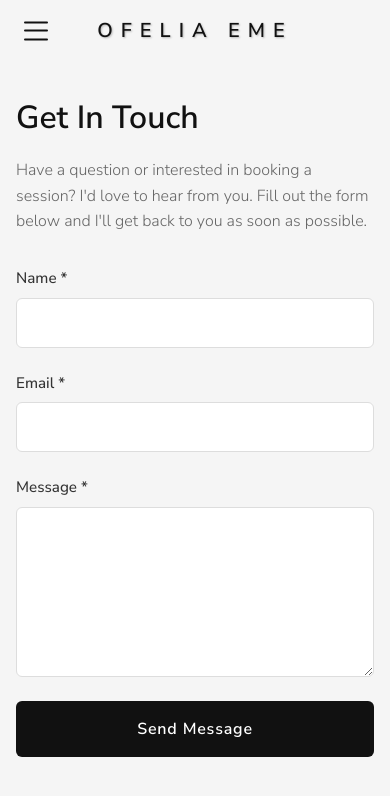
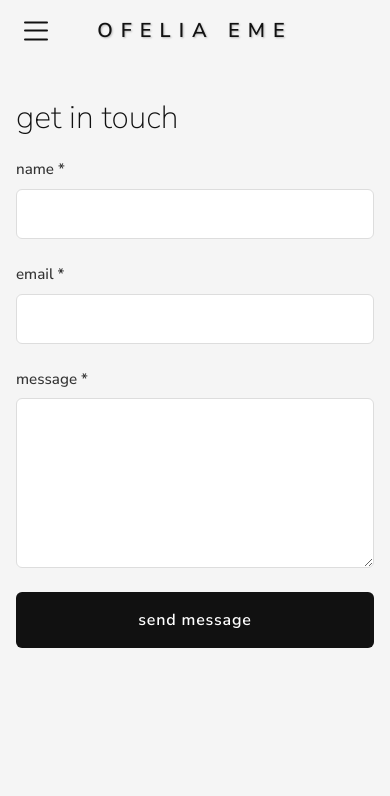
Before and after one commit to michael-lemiale/ofelia-photography, a SvelteKit app: page /contact in a window 390 px wide. Shown: the top 796 px of the page. Built offline with nearby package versions, Linux system fonts and the light colour scheme.

Commit message:
minor updates and caching improvements

```diff
--- a/src/lib/siteConfig.ts
+++ b/src/lib/siteConfig.ts
@@ -1,8 +1,8 @@
 export const site = {
   name: 'Ofelia Eme Photography',
   url: 'https://ofeliaemephoto.com',
-  titleTemplate: '%s | Ofelia Eme',
-  defaultTitle: 'Ofelia Eme | Film & Digital Photography | Paris',
+  titleTemplate: '%s | ofelia eme',
+  defaultTitle: 'ofelia eme | film & digital photography | paris',
   defaultDescription:
     'Paris-based photographer specializing in product, interior, travel and lifestyle photography — shooting film and digital.',
   social: {
--- /dev/null
+++ b/src/lib/stores/portfolio.ts
@@ -0,0 +1,10 @@
+import { writable } from 'svelte/store';
+
+export type PortfolioItem = { path: string; module: any; isPortrait: boolean };
+
+export const portfolioCache = writable<{ elements: PortfolioItem[]; ready: boolean }>(
+  {
+    elements: [],
+    ready: false
+  }
+);
--- a/src/routes/about/+page.svelte
+++ b/src/routes/about/+page.svelte
@@ -2,13 +2,19 @@
 	<div class="about-content">
 		<div class="about-text">
 			<p>
-                A collection of images taken by Ofelia. Shooting film and digital. Based out of Paris.
+                a collection of images taken by Ofelia
 			</p>
 			<p>
-                Specializing in product, interior, travel and lifestyle photography.
+				shooting film and digital, based out of Paris
 			</p>
 			<p>
-                Let's work together
+                specializing in fashion, interior, travel and lifestyle photography
+			</p>
+			<p>
+                let's work together
+			</p>
+			<p>
+				<a href="https://www.instagram.com/ofeliaemephoto" target="_blank" rel="noopener noreferrer">- instagram</a>
 			</p>
 		</div>
 	</div>
@@ -30,6 +36,22 @@
 		color: #333;
 	}
 
+	/* Make links clearly underlined and obvious on hover */
+	.about-text a {
+		color: #000;
+		text-decoration: underline;
+		text-underline-offset: 2px;
+		text-decoration-thickness: 1px;
+		transition: color 0.2s ease, text-underline-offset 0.2s ease, text-decoration-thickness 0.2s ease;
+	}
+
+	.about-text a:hover,
+	.about-text a:focus-visible {
+		color: #111;
+		text-underline-offset: 3px;
+		text-decoration-thickness: 2px;
+	}
+
 	.about-text p {
 		margin-bottom: 1.5rem;
 		font-size: 1.1rem;
--- a/src/routes/contact/+page.svelte
+++ b/src/routes/contact/+page.svelte
@@ -6,15 +6,10 @@
 
 <div class="contact">
 	<div class="contact-content">
-		<h1>Get In Touch</h1>
-		<p class="intro">
-			Have a question or interested in booking a session? I'd love to hear from you. Fill out the
-			form below and I'll get back to you as soon as possible.
-		</p>
-
+		<h1>get in touch</h1>
 		{#if form?.success}
 			<div class="success-message">
-				<p>Thank you for your message! I'll get back to you soon.</p>
+				<p>thank you for your message, i'll get back to you soon</p>
 			</div>
 		{/if}
 
@@ -26,21 +21,21 @@
 
 		<form method="POST" use:enhance>
 			<div class="form-group">
-				<label for="name">Name *</label>
+				<label for="name">name *</label>
 				<input type="text" id="name" name="name" required />
 			</div>
 
 			<div class="form-group">
-				<label for="email">Email *</label>
+				<label for="email">email *</label>
 				<input type="email" id="email" name="email" required />
 			</div>
 
 			<div class="form-group">
-				<label for="message">Message *</label>
+				<label for="message">message *</label>
 				<textarea id="message" name="message" rows="6" required></textarea>
 			</div>
 
-			<button type="submit" class="submit-btn">Send Message</button>
+			<button type="submit" class="submit-btn">send message</button>
 		</form>
 	</div>
 </div>
@@ -54,20 +49,14 @@
 
 	.contact-content {
 		text-align: left;
+		margin-bottom: 2rem;
 	}
 
 	h1 {
-		font-size: 2.5rem;
-		font-weight: 600;
-		margin-bottom: 1rem;
+		font-size: 1.75rem;
+		font-weight: 200;
+		margin-bottom: .5rem;
 		color: #111;
-	}
-
-	.intro {
-		font-size: 1.1rem;
-		color: #666;
-		margin-bottom: 2rem;
-		line-height: 1.6;
 	}
 
 	.success-message {
@@ -97,6 +86,7 @@
 	}
 
 	form {
+		margin-top: 1rem;
 		display: flex;
 		flex-direction: column;
 		gap: 1.5rem;
@@ -165,9 +155,5 @@
 		h1 {
 			font-size: 2rem;
 		}
-
-		.intro {
-			font-size: 1rem;
-		}
 	}
 </style>
--- a/src/routes/layout.css
+++ b/src/routes/layout.css
@@ -27,3 +27,13 @@ html, body {
 	font-family: var(--font-sans);
 	font-weight: 300; /* prefer Light as default */
 }
+
+/* Ensure form controls and headings inherit Nunito Sans globally */
+:global(button, input, textarea, select) {
+	font-family: var(--font-sans);
+}
+
+:global(h1, h2, h3, h4, h5, h6) {
+	font-family: var(--font-sans);
+	font-weight: 600; /* maintain heading emphasis */
+}
--- a/src/routes/portfolio/+page.svelte
+++ b/src/routes/portfolio/+page.svelte
@@ -1,6 +1,8 @@
 <script lang="ts">
-	import { onMount } from 'svelte';
+	import { onMount, onDestroy } from 'svelte';
 	import { fade } from 'svelte/transition';
+	import { writable, get } from 'svelte/store';
+	import { portfolioCache, type PortfolioItem } from '$lib/stores/portfolio';
 
 	const imageModules: Record<string, { default: any }> = import.meta.glob(
 		'$lib/assets/img/*.{jpg,jpeg,png,webp,avif}',
@@ -9,8 +11,17 @@
 		}
 	);
 
-	let imageElements = $state<{ path: string; module: any; isPortrait: boolean }[]>([]);
-	let isReady = $state(false);
+	let imageElements = $state<PortfolioItem[]>([]);
+	const gridReady = writable(false);
+
+	// Initialize from cache synchronously to avoid first-render spinner
+	{
+		const cached = get(portfolioCache);
+		if (cached.ready) {
+			imageElements = cached.elements;
+			gridReady.set(true);
+		}
+	}
 
 	function resolveSrc(mod: any): string {
 		const m = mod?.default ?? mod;
@@ -18,6 +29,22 @@
 	}
 
 	onMount(() => {
+		const unsubscribe = portfolioCache.subscribe((cache) => {
+			if (cache.ready && imageElements.length === 0) {
+				imageElements = cache.elements;
+				gridReady.set(true);
+			}
+		});
+
+		// If cache not ready, load and then cache it
+		let currentCache: { elements: PortfolioItem[]; ready: boolean } | undefined;
+		const unsubOnce = portfolioCache.subscribe((c) => (currentCache = c));
+		unsubOnce();
+		if (currentCache && currentCache.ready) {
+			// already handled via subscription
+			return () => unsubscribe();
+		}
+
 		const entries = Object.entries(imageModules);
 		const loads = entries.map(([path, mod]) =>
 			new Promise<{ path: string; module: any; isPortrait: boolean }>((resolve) => {
@@ -36,23 +63,32 @@
 
 		Promise.all(loads).then((results) => {
 			imageElements = results;
-			isReady = true;
+			gridReady.set(true);
+			portfolioCache.set({ elements: results as PortfolioItem[], ready: true });
 		});
+		return () => unsubscribe();
 	});
 </script>
 
 
 <div class="gallery">
-	{#if isReady}
+	{#if $gridReady}
 	<div class="gallery-grid" transition:fade={{ duration: 1200 }}>
-		{#each imageElements as { path, module, isPortrait }}
-			<div class="gallery-item" class:portrait={isPortrait} class:landscape={!isPortrait}>
-				<enhanced:img src={module} alt="Photography by Ofelia" />
+		{#each imageElements as item (item.path)}
+			<div class="gallery-item" class:portrait={item.isPortrait} class:landscape={!item.isPortrait}>
+				<!-- Transparent overlay to intercept right-click/long-press/drag -->
+				<div class="image-guard"
+					aria-hidden="true"
+					oncontextmenu={(e) => e.preventDefault()}
+					onpointerdown={(e) => e.preventDefault()}
+					ondragstart={(e) => e.preventDefault()}>
+				</div>
+				<enhanced:img src={item.module} alt="Photography by Ofelia" draggable="false" />
 			</div>
 		{/each}
 	</div>
 	{:else}
-	<div class="loading-background" role="status" aria-busy="true" aria-label="Loading portfolio images" transition:fade={{ duration: 1000 }}>
+	<div class="loading-background" role="status" aria-busy="true" aria-label="Loading portfolio images" transition:fade={{ duration: 1200 }}>
 		<div class="spinner"></div>
 	</div>
 	{/if}
@@ -79,6 +115,14 @@
 		background: #f5f5f5;
 	}
 
+	/* Overlay guard prevents context menu and long-press save */
+	.image-guard {
+		position: absolute;
+		inset: 0;
+		z-index: 2;
+		background: transparent;
+	}
+
 	.gallery-item.portrait {
 		grid-column: span 1;
 		aspect-ratio: 3 / 4;
@@ -94,6 +138,10 @@
 		height: 100%;
 		object-fit: cover;
 		transition: transform 0.3s ease;
+		pointer-events: none; /* prevent click/context on the img itself */
+		-webkit-user-drag: none;
+		user-select: none;
+		-webkit-touch-callout: none; /* iOS long-press menu */
 	}
 
 	.gallery-item:hover :global(img) {
```
